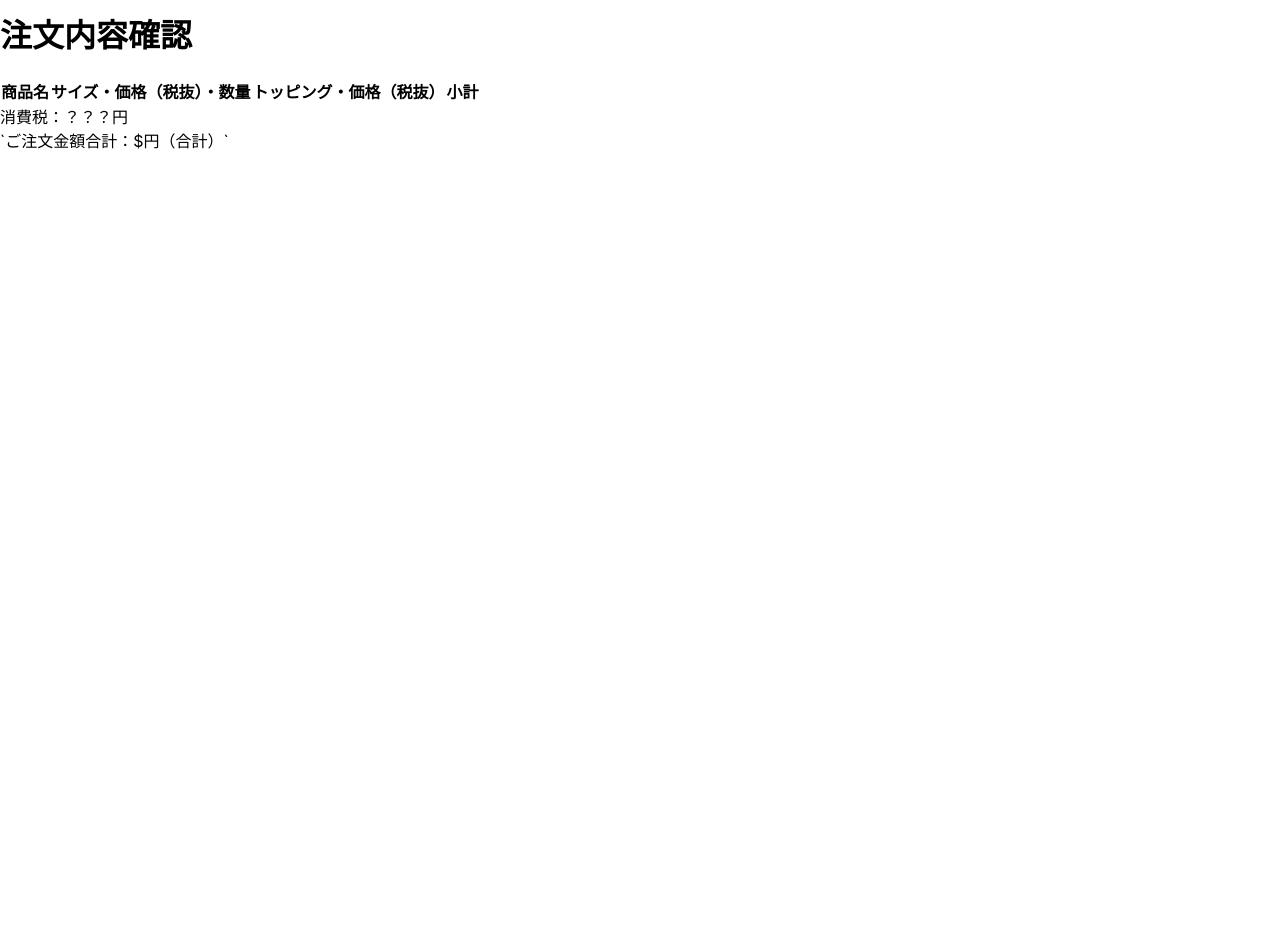
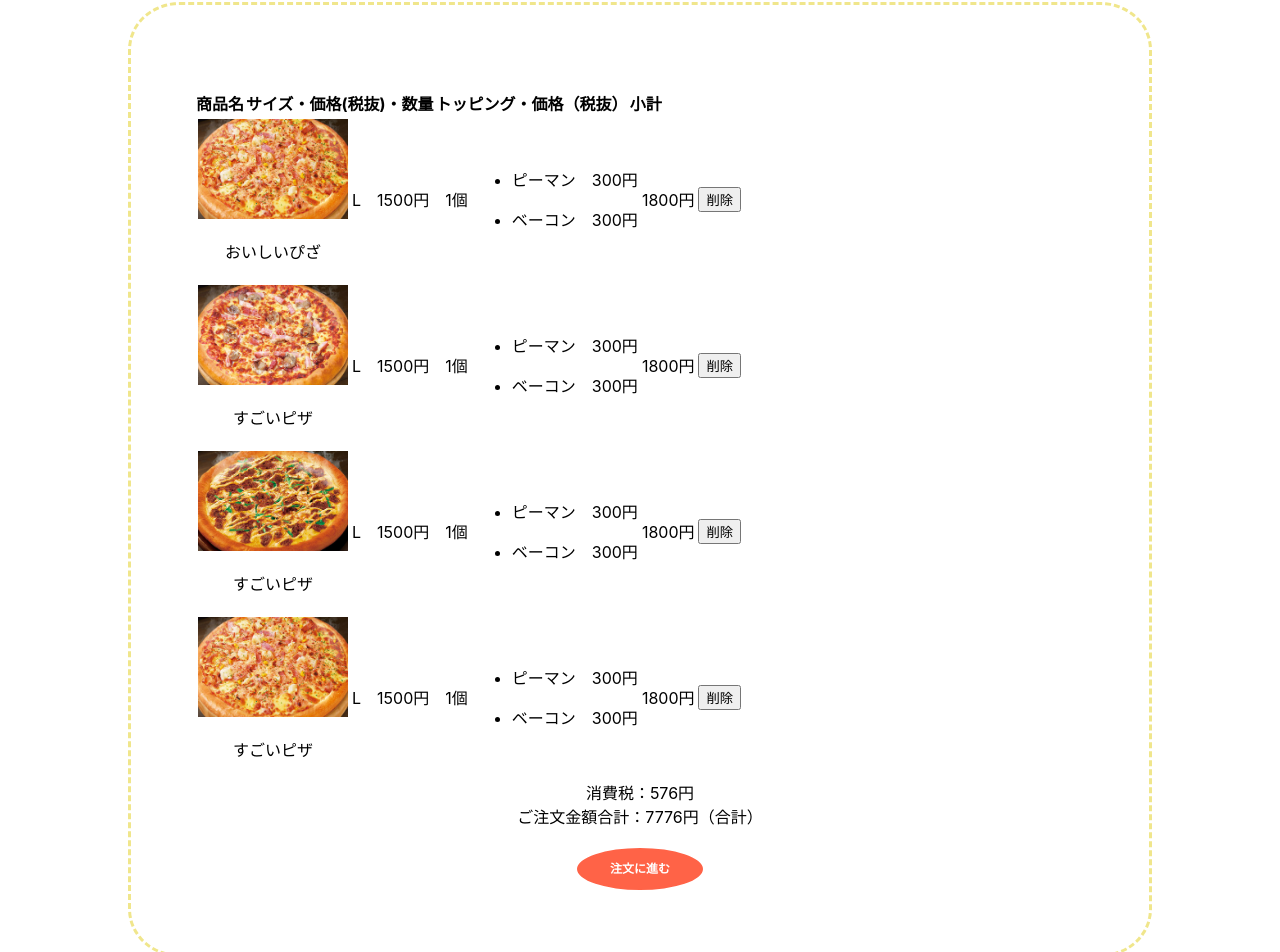
Before and after one commit to shimokawa871/ec-202207c, a Next.js app: page /items/cart in a window 1280 px wide. Shown: the part 97-1049 px from the top of the page. Before the commit the page ends 800 px from the top, so only its background shows below. Built offline with nearby package versions, Linux system fonts and the light colour scheme; data requests are answered from the project's data file.

Commit message:
11時6分

```diff
--- a/data/db.json
+++ b/data/db.json
@@ -86,6 +86,63 @@
     }
   ],
   "orders": [],
-  "orderItems": [],
+  "orderItems": [
+    {
+      "name": "おいしいぴざ",
+      "imagePath": "/5.jpg",
+      "size": "L",
+      "price": 1500,
+      "quantity": 1,
+      "orderToppingList": [
+        "ピーマン",
+        "ベーコン"
+      ],
+      "optionPrice": 300,
+      "subTotal": 1800,
+      "id": 1
+    },
+    {
+      "name": "すごいピザ",
+      "imagePath": "/2.jpg",
+      "size": "L",
+      "price": 1500,
+      "quantity": 1,
+      "orderToppingList": [
+        "ピーマン",
+        "ベーコン"
+      ],
+      "optionPrice": 300,
+      "subTotal": 1800,
+      "id": 1
+    },
+    {
+      "name": "すごいピザ",
+      "imagePath": "/7.jpg",
+      "size": "L",
+      "price": 1500,
+      "quantity": 1,
+      "orderToppingList": [
+        "ピーマン",
+        "ベーコン"
+      ],
+      "optionPrice": 300,
+      "subTotal": 1800,
+      "id": 1
+    },
+    {
+      "name": "すごいピザ",
+      "imagePath": "/5.jpg",
+      "size": "L",
+      "price": 1500,
+      "quantity": 1,
+      "orderToppingList": [
+        "ピーマン",
+        "ベーコン"
+      ],
+      "optionPrice": 300,
+      "subTotal": 1800,
+      "id": 1
+    }
+  ],
   "orderOptions": []
 }
--- /dev/null
+++ b/src/components/cart.module.css
@@ -0,0 +1,32 @@
+/* cartのやつ */
+.searchContents {
+  text-align: center;
+  width: 80%;
+  padding: 5%;
+  margin: 1% auto 3% auto;
+  border-radius: 5%;
+  border-style: dashed;
+  border-color: #f0e68c;
+  border-width: 3px;
+}
+/*
+.th{
+  font-size: 20px;
+  margin: 0 90px 0 0px;
+  table-layout: auto;
+  width: auto;
+} */
+
+.btn{
+  text-align: center;
+  font-size: large;
+  background-color: #ff6347;
+  border: solid #ff6347;
+  border-radius: 50%;
+  line-height: 3;
+  color: white;
+  font-size: 12px;
+  font-weight: bold;
+  margin-top: 20px;
+  padding: 0 30px;
+}
--- a/src/pages/items/cart.tsx
+++ b/src/pages/items/cart.tsx
@@ -6,10 +6,10 @@ import HeaderLogin from 'components/HeaderLogin';
 import HeaderLogout from 'components/HeaderLogout';
 import useSWR, { useSWRConfig } from 'swr';
 import Image from 'next/image';
-import styles from '../../components/itemList.module.css';
+import styles from '../../components/cart.module.css';
 import Link from 'next/link';
+import OrderItems from 'components/orderItemList';
 
-let total: any = [];
 
 const fetcher = (resource: any, init: any) =>
 fetch(resource, init).then((res) => res.json());
@@ -30,7 +30,11 @@ export default function Cart() {
       mutate('http://localhost:8000/orderItems');
     };
 
+    let total: any = 0;
 
+    let  onClickAdd = () =>{
+      location.href = "https://www.google.com/?hl=ja";
+    }
 
   return (
     <>
@@ -43,23 +47,23 @@ export default function Cart() {
         menu3={<HeaderLogin />}
         menu4={<HeaderLogout />}
       />
-        <h1>注文内容確認</h1>
-        <thead>
+        <div className={styles.searchContents }>
+        <h1></h1>
+        <thead className={styles.th}>
                     <tr>
-                      <th>商品名</th>
-                      <th>サイズ・価格（税抜）・数量</th>
-                      <th>トッピング・価格（税抜）</th>
-                      <th>小計</th>
+                      <th className={styles.th}>商品名</th>
+                      <th className={styles.th}>サイズ・価格(税抜)・数量</th>
+                      <th className={styles.th}>トッピング・価格（税抜）</th>
+                      <th className={styles.th}>小計</th>
                     </tr>
                   </thead>
 
       {data.map((orderItems: any) => {
         return (
           <>
-            <div>
+            <div >
               <div>
                 <table>
-
                   <tbody>
                     <tr>
                       <td>
@@ -76,16 +80,18 @@ export default function Cart() {
                       </td>
                       <td>
                         <ul>
-                        {/* {data.orderItems.orderToppingList.map((topping:any) => {
+                        {orderItems.orderToppingList.map((topping:any) => {
+                          return (
                           <>
-                            <li>{`${topping}`}</li>
+                            <li className={styles.list}>
+                              <p>{`${topping}`}　{`${orderItems.optionPrice}`}円</p>
+                              </li>
                           </>
-                          })} */}
+                          )
+                          })}
                         </ul>
                       </td>
-                      <td>
-                        <span>小計</span>
-                      </td>
+                      <td>{`${orderItems.subTotal}円`} </td>
                       <td>
                         <button
                           onClick={() => onClickDelete(orderItems.id)}
@@ -103,8 +109,21 @@ export default function Cart() {
       }
       )
       }
-      <div>消費税：？？？円</div>
-      <div>`ご注文金額合計：${total}円（合計）`</div>
+      {/* {const price = {OrderItems.subTotal:any} */}
+      {data.map((data: any) => {
+          total += data.subTotal}
+          )
+      }
+      <div>{`消費税：${Math.floor(total * 1.08 - total)}円`}</div>
+        <div>{`ご注文金額合計：${Math.floor(total * 1.08)}円（合計）`}</div>
+      {/* } */}
+        <input
+        value={"注文に進む"}
+        className={styles.btn}
+        type="submit"
+        onClick={onClickAdd}
+        />
+        </div>
     </>
   );
 }
```
Also changed, not shown: src/components/cart.css (deleted). Lines whose indentation alone changed are shown as unchanged.
